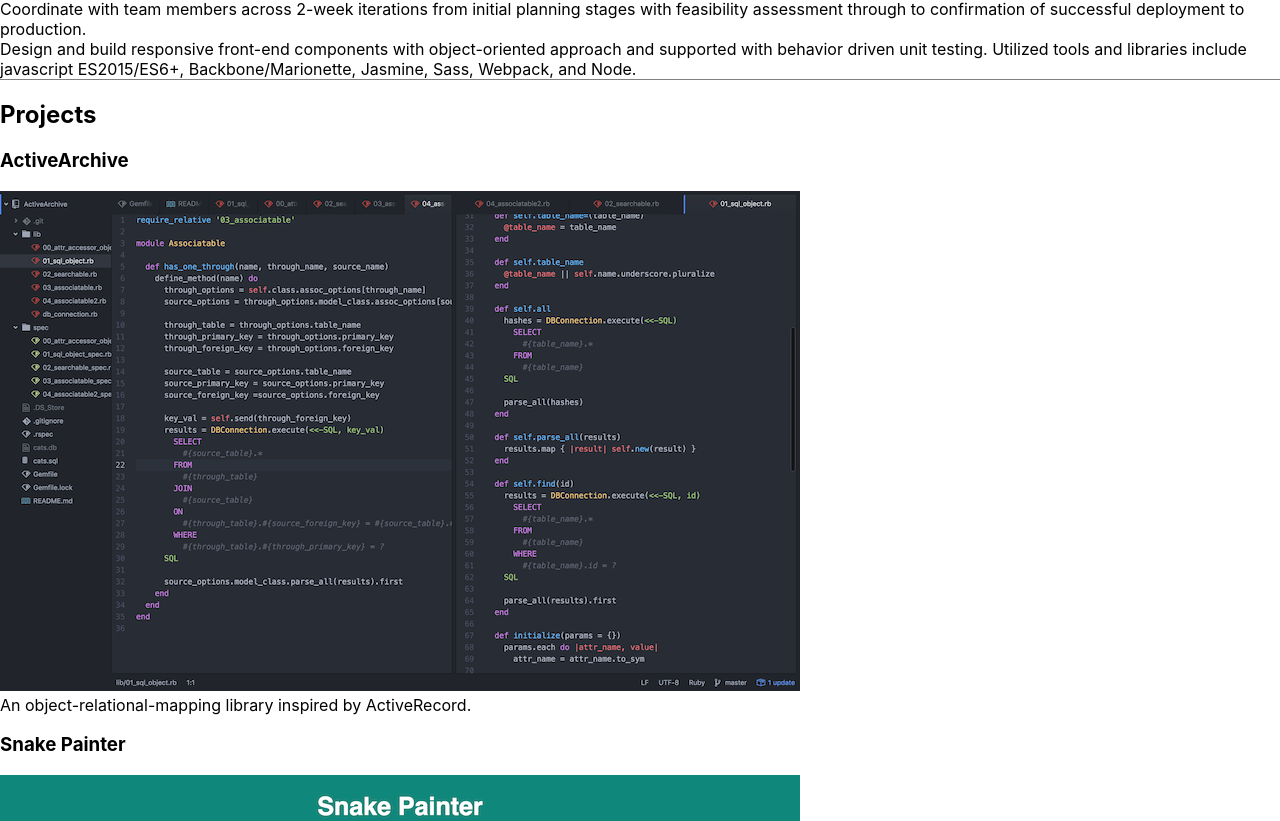
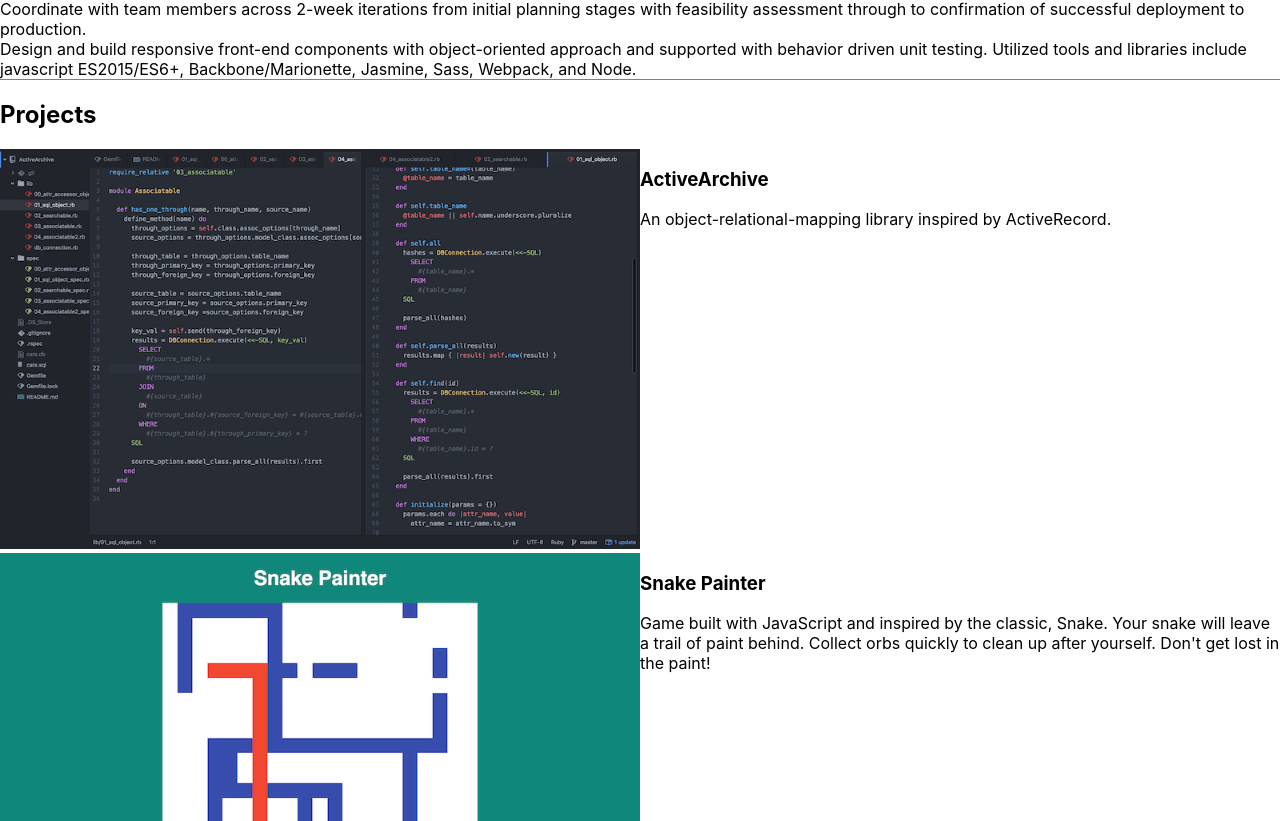
Before and after one commit to jaminc/portfolio-with-react, a React (Create React App) app: page / in a window 1280 px wide. Shown: the part 899-1720 px from the top of the page. Built offline with nearby package versions, Linux system fonts and the light colour scheme.

Commit message:
Apply styling to Project

```diff
--- a/src/components/project/Project.tsx
+++ b/src/components/project/Project.tsx
@@ -2,13 +2,20 @@ import { ReactElement } from "react";
 
 import { Project as ProjectType } from "../../types/projects";
 
+import styles from "./project.module.css";
+
 const Project = ({ project }: { project: ProjectType }): ReactElement => {
   return (
-    <>
-      <h3>{project.title}</h3>
-      <img src={project.imgSrc} alt="" />
-      <div>{project.description}</div>
-    </>
+    <div className={styles.container}>
+      <div>
+        <img src={project.imgSrc} alt="" className={styles.image} />
+      </div>
+
+      <div>
+        <h3>{project.title}</h3>
+        <div>{project.description}</div>
+      </div>
+    </div>
   );
 };
 
--- /dev/null
+++ b/src/components/project/project.module.css
@@ -0,0 +1,8 @@
+.container {
+  display: grid;
+  grid-template-columns: 50% 50%;
+}
+
+.image {
+  max-width: 100%;
+}
```
